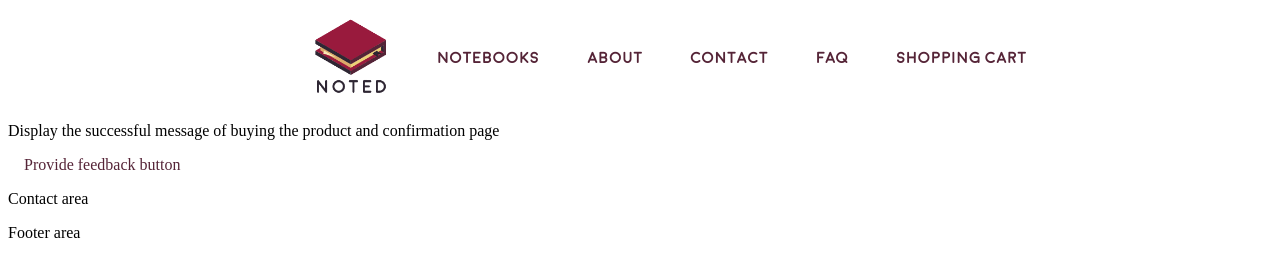
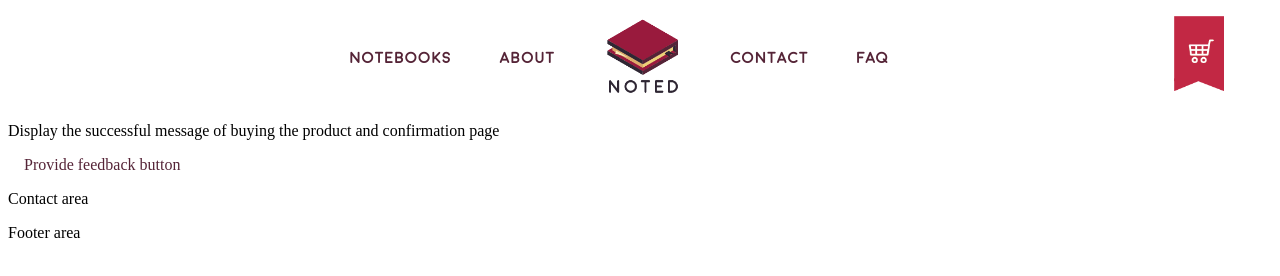
Before and after one commit to JarielleLim/Noted, a plain HTML site: page P02/cartFinish.html in a window 1280 px wide. Drawn offline with Linux system fonts and the light colour scheme.

Commit message:
Added all new changes into all pages

```diff
--- a/P02/cartFinish.html
+++ b/P02/cartFinish.html
@@ -16,14 +16,15 @@
 
 	<body>
 
+			<div class="cart"><a href="cart.html"><img src=images/shopCartPink.png alt="shopping cart"></a></div>
+
 		<nav>
 			<ul class="main-nav">
-				<li class="nav-item logo"><a href="index.html"><img src=images/notedLogo.png alt="logo"></a></li>
 				<li class="nav-item dropdown"><a href="products.html">Notebooks</a></li>
 				<li class="nav-item 1"><a href="about.html">About</a></li>
+				<li class="nav-item logo"><a href="index.html"><img src=images/notedLogo.png alt="logo"></a></li>
 				<li class="nav-item 2"><a href="#contact">Contact</a></li>
 				<li class="nav-item 2"><a href="faq.html">FAQ</a></li>
-				<li class="nav-item cart"><a href="cart.html">Shopping Cart</a></li>
 			</ul>
 		</nav>
 
```
Also changed, not shown: P02/about.html (+2 -3 lines), P02/cart.html (+3 -2 lines), P02/cartPurchase.html (+3 -2 lines), P02/eventPage.html (+3 -2 lines), P02/faq.html (+3 -2 lines), P02/feedback.html (+3 -2 lines), P02/itemDetail.html (+3 -2 lines), P02/productListing.html (+3 -2 lines), P02/products.html (+3 -2 lines).
